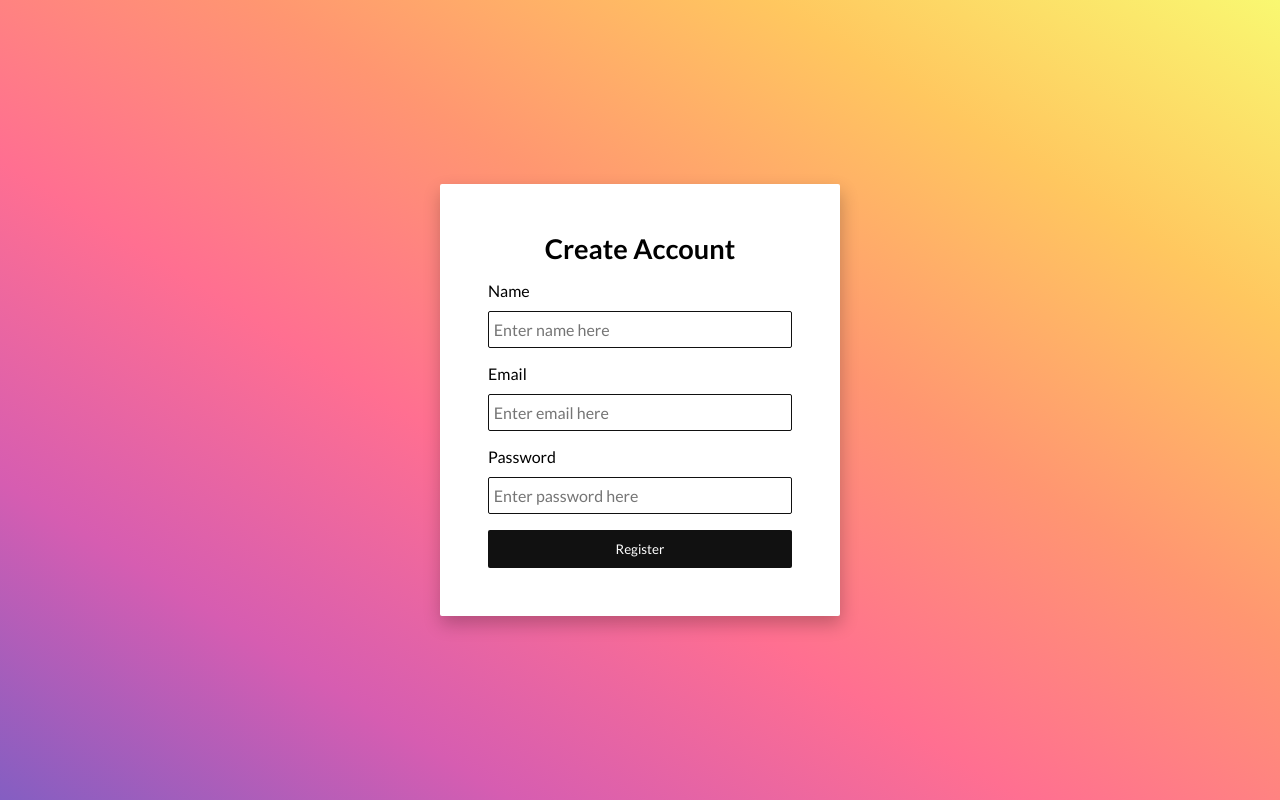
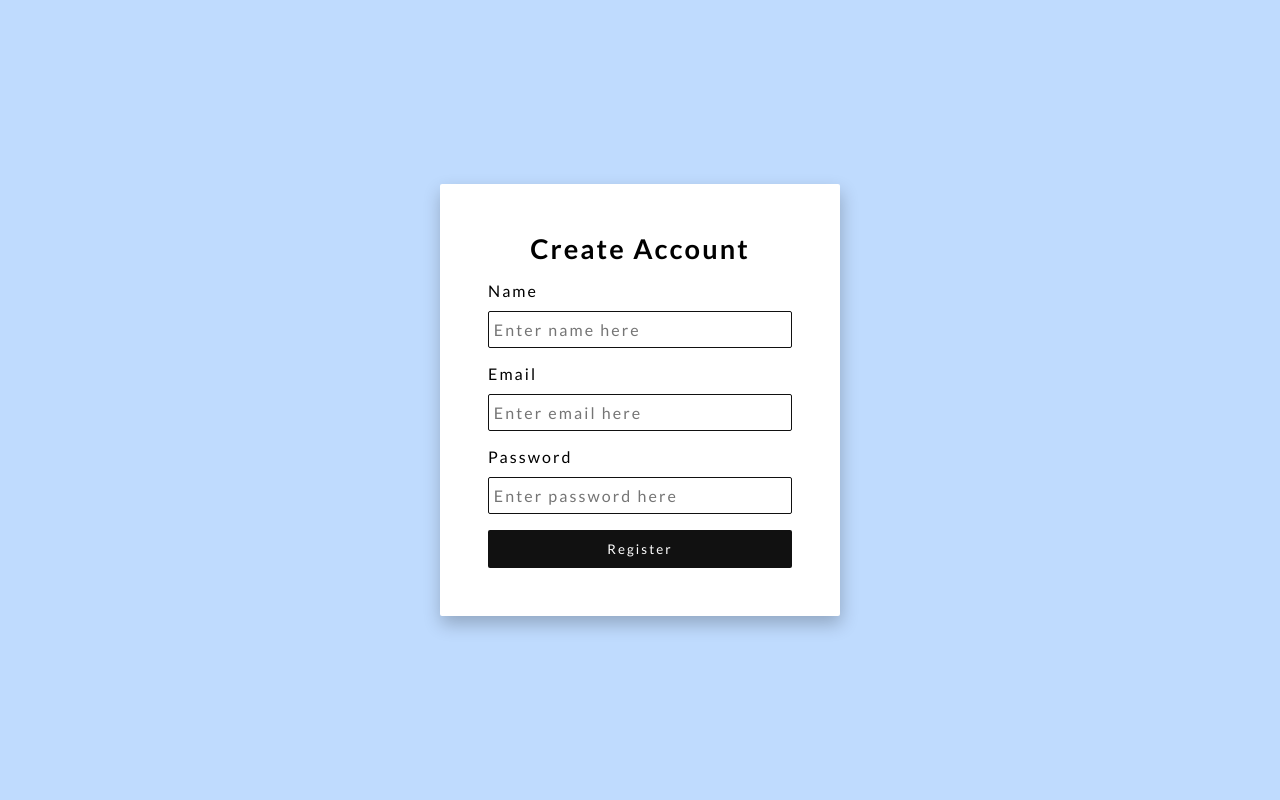
Before and after one commit to IsteakShupto/form-validation, a plain HTML site: page index.html in a window 1280 px wide. Drawn offline with Linux system fonts and the light colour scheme.

Commit message:
Update style.css

```diff
--- a/css/style.css
+++ b/css/style.css
@@ -2,6 +2,10 @@
 
 :root {
   --font: "Lato", sans-serif;
+  --blue: #bfdbfe;
+  --black: #111111;
+  --white: #ffffff;
+  --red: #ef4444;
 }
 
 * {
@@ -9,6 +13,7 @@
   padding: 0;
   box-sizing: border-box;
   font-family: var(--font);
+  letter-spacing: 0.13rem;
 }
 
 body {
@@ -17,21 +22,13 @@ body {
   flex-direction: column;
   justify-content: center;
   align-items: center;
-  background-image: linear-gradient(
-    to right top,
-    #845ec2,
-    #d65db1,
-    #ff6f91,
-    #ff9671,
-    #ffc75f,
-    #f9f871
-  );
+  background-color: var(--blue);
 }
 
 .container {
   padding: 3rem;
   width: 400px;
-  background-color: #ffffff;
+  background-color: var(--white);
   box-shadow: 1px 8px 18px rgba(0, 0, 0, 0.24);
 }
 
@@ -53,7 +50,7 @@ label {
 #email,
 #password {
   width: 100%;
-  border: 0.01rem solid #111111;
+  border: 0.01rem solid var(--black);
   margin-bottom: 1rem;
   padding: 0.5rem 0.3rem;
   font-size: 1rem;
@@ -61,15 +58,14 @@ label {
 
 .email-validation,
 .password-validation {
-  color: #ef4444;
+  color: var(--red);
   padding-bottom: 1rem;
-  font-weight: 700;
   display: none;
 }
 .submit-btn {
-  background-color: #111111;
+  background-color: var(--black);
   padding: 0.7rem 0;
-  color: #ffffff;
+  color: var(--white);
   border: 0;
   cursor: pointer;
 }
```
